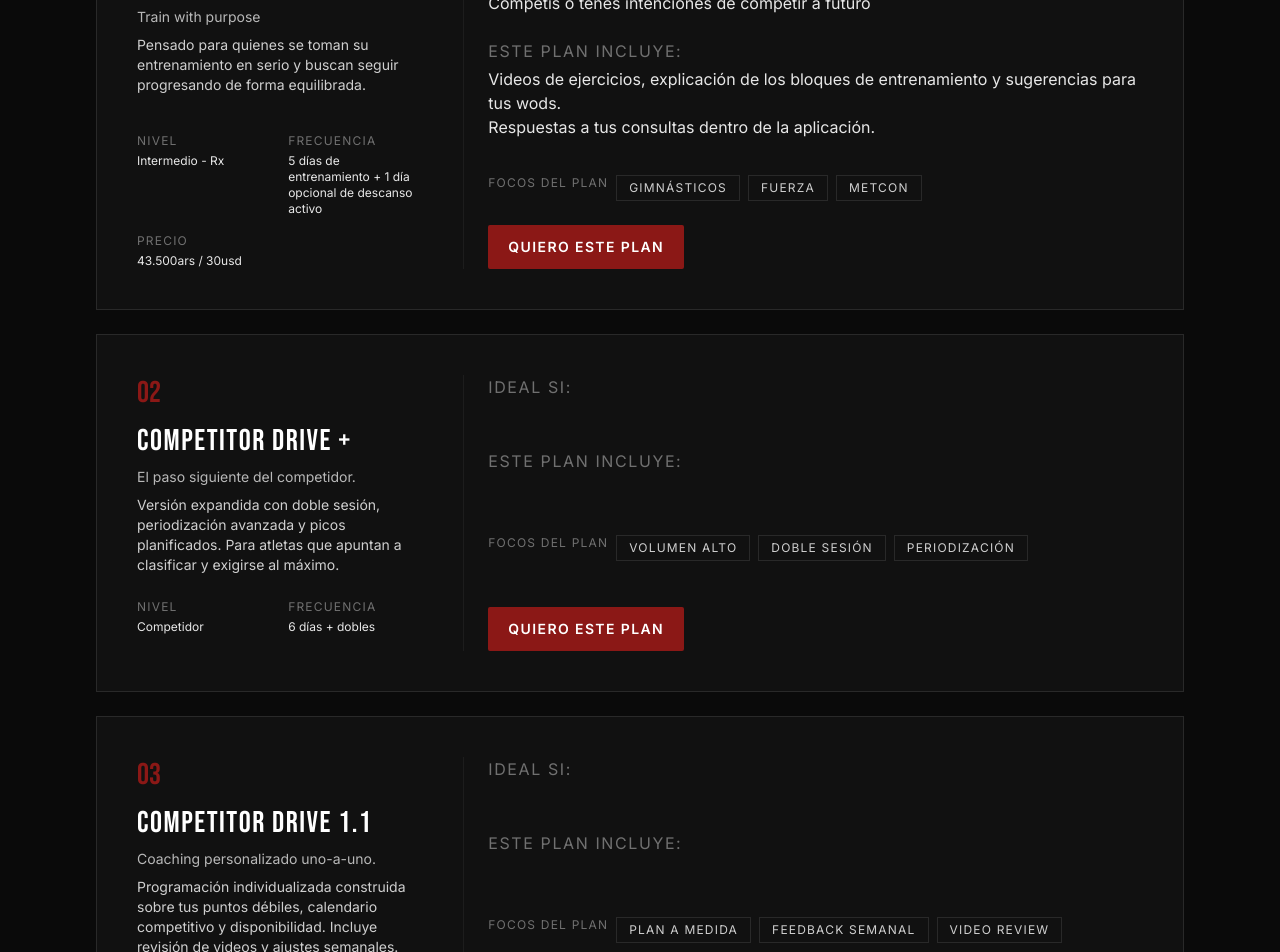
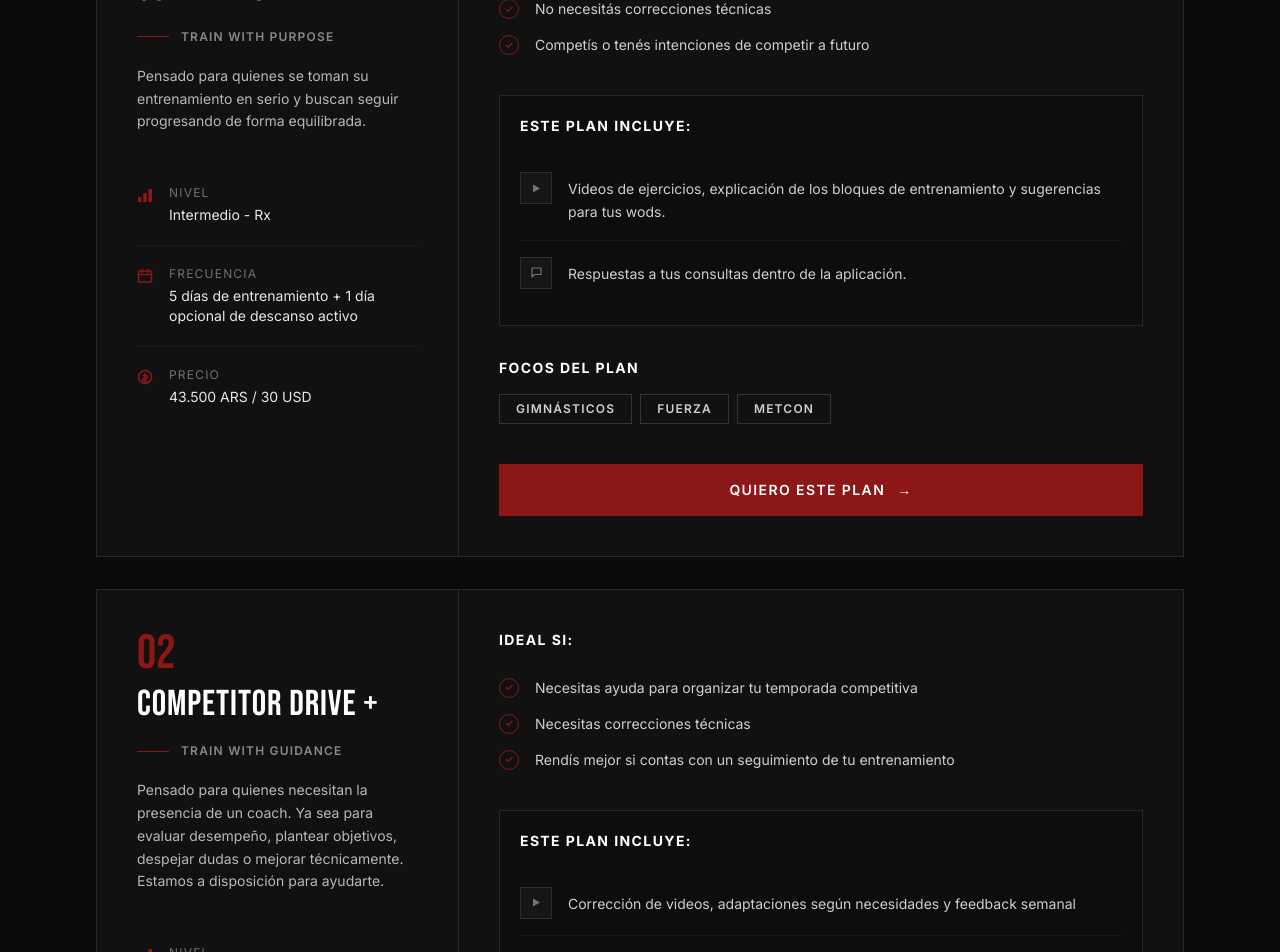
Before and after one commit to agusaldasoro/inner.drive, a Next.js app: page /planes in a window 1280 px wide. Shown: the part 560-1512 px from the top of the page. Built offline with nearby package versions, Linux system fonts and the light colour scheme.

Commit message:
Fix planes texts

```diff
--- a/src/app/planes/page.tsx
+++ b/src/app/planes/page.tsx
@@ -1,5 +1,5 @@
 import Link from "next/link";
-import { plans } from "@/lib/content";
+import { plans, type Plan } from "@/lib/content";
 
 export const metadata = { title: "Planes" };
 
@@ -12,84 +12,235 @@ export default function PlanesPage() {
           5 planes. <span className="text-brand-red">Un solo objetivo.</span>
         </h1>
         <p className="mt-6 max-w-2xl text-lg text-white/70">
-          Cada plan está pensado para que progreses. Desde el atleta que recién
-          comienza hasta el competidor experimentado. Encontrá el tuyo.
+          Cada plan está pensado para que progreses.
+          Desde el atleta que recién comienza hasta el competidor experimentado.
+          Encontrá el tuyo.
         </p>
 
-        <div className="mt-16 space-y-6">
+        <div className="mt-16 space-y-8">
           {plans.map((p, i) => (
-            <article
-              key={p.slug}
-              id={p.slug}
-              className="group grid scroll-mt-24 gap-6 border border-white/10 bg-brand-panel p-8 transition hover:border-brand-red md:grid-cols-[1fr,2fr] md:p-10"
-            >
-              <div className="flex flex-col justify-between gap-6 border-b border-white/5 pb-6 md:border-b-0 md:border-r md:pb-0 md:pr-10">
-                <div>
-                  <span className="font-display text-3xl text-brand-red">
-                    {String(i + 1).padStart(2, "0")}
-                  </span>
-                  <h2 className="mt-3 font-display text-3xl uppercase tracking-wider">
-                    {p.name}
-                  </h2>
-                  <div>
-                    <p className="mt-2 text-sm text-white/70">{p.tagline}</p>
-                  </div>
-                  <div>
-                    <p className="mt-2 text-sm text-white/80">{p.description}</p>
-                  </div>
-                </div>
-                <dl className="grid grid-cols-2 gap-4 text-xs">
-                  <div>
-                    <dt className="uppercase tracking-widest text-white/40">Nivel</dt>
-                    <dd className="mt-1 text-white/90">{p.level}</dd>
-                  </div>
-                  <div>
-                    <dt className="uppercase tracking-widest text-white/40">Frecuencia</dt>
-                    <dd className="mt-1 text-white/90">{p.daysPerWeek}</dd>
-                  </div>
-                  <div>
-                  {p.precio && (
-                    <div className="col-span-2">
-                      <dt className="uppercase tracking-widest text-white/40">Precio</dt>
-                      <dd className="mt-1 text-white/90">{p.precio}</dd>
-                    </div>
-                  )}
-                </div>
-                </dl>
-              </div>
-              <div className="flex flex-col justify-between gap-6">
-                  <div>
-                    <dt className="uppercase tracking-widest text-white/40">Ideal si:</dt>
-                    <dd className="mt-1 text-white/90" dangerouslySetInnerHTML={{ __html: p.ideal || "" }} />
-                  </div>
-                  <div>
-                    <dt className="uppercase tracking-widest text-white/40">Este plan incluye:</dt>
-                    <dd className="mt-1 text-white/90" dangerouslySetInnerHTML={{ __html: p.incluye || "" }} />
-                  </div>
-                  <div className="mt-3 flex flex-wrap gap-2">
-                    <p className="text-xs uppercase tracking-widest text-white/40"> Focos del plan </p>
-                    {p.focus.map((f) => (
-                      <span
-                        key={f}
-                        className="border border-white/10 px-3 py-1 text-xs uppercase tracking-widest text-white/80"
-                      >
-                        {f}
-                      </span>
-                    ))}
-                  </div>
-                <div>
-                  <Link
-                    href={`/contacto?plan=${p.slug}`}
-                    className="btn-primary text-xs"
-                  >
-                    Quiero este plan
-                  </Link>
-                </div>
-              </div>
-            </article>
+            <PlanCard key={p.slug} plan={p} index={i} />
           ))}
         </div>
       </div>
     </section>
   );
 }
+
+function PlanCard({ plan: p, index: i }: { plan: Plan; index: number }) {
+  return (
+    <article
+      id={p.slug}
+      className="scroll-mt-24 border border-white/10 bg-brand-panel transition-colors hover:border-brand-red grid md:grid-cols-[1fr,2fr]"
+    >
+      {/* Left: identity + meta */}
+      <div className="flex flex-col gap-8 border-b border-white/10 p-8 md:border-b-0 md:border-r md:p-10">
+        <div>
+          <span className="font-display text-5xl leading-none text-brand-red">
+            {String(i + 1).padStart(2, "0")}
+          </span>
+          <h2 className="mt-2 font-display text-4xl uppercase leading-[1.05] tracking-wide">
+            {p.name}
+          </h2>
+          <div className="mt-5 flex items-center gap-3">
+            <span className="h-px w-8 shrink-0 bg-brand-red" aria-hidden="true" />
+            <p className="text-xs font-semibold uppercase tracking-widest text-white/50">
+              {p.tagline.replace(/\.$/, "")}
+            </p>
+          </div>
+          <p className="mt-5 text-sm leading-relaxed text-white/70">
+            {p.description}
+          </p>
+        </div>
+
+        <div className="divide-y divide-white/5">
+          <MetaRow icon={<BarChartIcon />} label="Nivel" value={p.level} />
+          <MetaRow icon={<CalendarIcon />} label="Frecuencia" value={p.daysPerWeek} />
+          {p.precio && (
+            <MetaRow icon={<PriceIcon />} label="Precio" value={p.precio} />
+          )}
+        </div>
+      </div>
+
+      {/* Right: details + CTA */}
+      <div className="flex flex-col gap-8 p-8 md:p-10">
+        {/* Ideal si */}
+        <div>
+          <SectionTitle title="Ideal si:" />
+          <div className="mt-5">
+            {p.idealFor.map((item) => (
+              <div key={item} className="flex items-center gap-4 py-2">
+                <CheckCircle />
+                <p className="text-sm text-white/80">{item}</p>
+              </div>
+            ))}
+          </div>
+        </div>
+
+        {/* Este plan incluye */}
+        <div className="border border-white/10 bg-brand-ink/60 p-5">
+          <SectionTitle title="Este plan incluye:" />
+          <div className="mt-5 divide-y divide-white/5">
+            {p.includes.map((item, idx) => (
+              <div key={item} className="flex items-start gap-4 py-4">
+                <IncludeIcon index={idx} />
+                <p className="pt-1.5 text-sm leading-relaxed text-white/80">{item}</p>
+              </div>
+            ))}
+          </div>
+        </div>
+
+        {/* Focos del plan */}
+        <div>
+          <SectionTitle title="Focos del plan" />
+          <div className="mt-4 flex flex-wrap gap-2">
+            {p.focus.map((f) => (
+              <span
+                key={f}
+                className="border border-white/15 px-4 py-1.5 text-xs font-semibold uppercase tracking-widest text-white/80"
+              >
+                {f}
+              </span>
+            ))}
+          </div>
+        </div>
+
+        {/* CTA */}
+        <div className="mt-auto pt-2">
+          <Link
+            href={`/contacto?plan=${p.slug}`}
+            className="flex w-full items-center justify-center gap-3 bg-brand-red py-4 text-sm font-semibold uppercase tracking-widest text-white transition-colors hover:bg-[#a01d1b]"
+          >
+            Quiero este plan
+            <span aria-hidden="true">→</span>
+          </Link>
+        </div>
+      </div>
+    </article>
+  );
+}
+
+function SectionTitle({ title }: { title: string }) {
+  return (
+    <h3 className="flex items-center gap-2.5 text-sm font-bold uppercase tracking-widest text-white">
+      {title}
+    </h3>
+  );
+}
+
+function MetaRow({
+  icon,
+  label,
+  value,
+}: {
+  icon: React.ReactNode;
+  label: string;
+  value: string;
+}) {
+  return (
+    <div className="flex items-start gap-4 py-5">
+      <div className="mt-0.5 shrink-0 text-brand-red">{icon}</div>
+      <div>
+        <p className="text-xs uppercase tracking-widest text-white/40">{label}</p>
+        <p className="mt-1 text-sm text-white/90">{value}</p>
+      </div>
+    </div>
+  );
+}
+
+function CheckCircle() {
+  return (
+    <span
+      aria-hidden="true"
+      className="flex h-5 w-5 shrink-0 items-center justify-center rounded-full border border-brand-red text-[10px] font-bold text-brand-red"
+    >
+      ✓
+    </span>
+  );
+}
+
+function IncludeIcon({ index }: { index: number }) {
+  return (
+    <span
+      aria-hidden="true"
+      className="flex h-8 w-8 shrink-0 items-center justify-center border border-white/10 bg-white/[0.04] text-white/40"
+    >
+      {index === 0 ? <PlayIcon /> : <ChatIcon />}
+    </span>
+  );
+}
+
+function BarChartIcon() {
+  return (
+    <svg width="16" height="16" viewBox="0 0 16 16" fill="currentColor" aria-hidden="true">
+      <rect x="1" y="10" width="3.5" height="5" rx="0.5" />
+      <rect x="6.25" y="6" width="3.5" height="9" rx="0.5" />
+      <rect x="11.5" y="2" width="3.5" height="13" rx="0.5" />
+    </svg>
+  );
+}
+
+function CalendarIcon() {
+  return (
+    <svg
+      width="16"
+      height="16"
+      viewBox="0 0 16 16"
+      fill="none"
+      stroke="currentColor"
+      strokeWidth="1.5"
+      strokeLinecap="round"
+      aria-hidden="true"
+    >
+      <rect x="1.5" y="3" width="13" height="11" rx="1" />
+      <path d="M1.5 6.5h13" />
+      <path d="M5 1.5v3" />
+      <path d="M11 1.5v3" />
+    </svg>
+  );
+}
+
+function PriceIcon() {
+  return (
+    <svg
+      width="16"
+      height="16"
+      viewBox="0 0 16 16"
+      fill="none"
+      stroke="currentColor"
+      strokeWidth="1.5"
+      strokeLinecap="round"
+      aria-hidden="true"
+    >
+      <circle cx="8" cy="8" r="6.5" />
+      <path d="M8 4.5v7" />
+      <path d="M6 6.5h3a1.5 1.5 0 0 1 0 3H7a1.5 1.5 0 0 0 0 3h3" />
+    </svg>
+  );
+}
+
+function PlayIcon() {
+  return (
+    <svg width="11" height="11" viewBox="0 0 11 11" fill="currentColor" aria-hidden="true">
+      <path d="M2 1.5v8l7-4-7-4z" />
+    </svg>
+  );
+}
+
+function ChatIcon() {
+  return (
+    <svg
+      width="11"
+      height="11"
+      viewBox="0 0 11 11"
+      fill="none"
+      stroke="currentColor"
+      strokeWidth="1.2"
+      strokeLinejoin="round"
+      strokeLinecap="round"
+      aria-hidden="true"
+    >
+      <path d="M1 1h9v6.5H3.5L1 10V1z" />
+    </svg>
+  );
+}
--- a/src/lib/content.ts
+++ b/src/lib/content.ts
@@ -15,9 +15,9 @@ export type Plan = {
   focus: string[];
   daysPerWeek: string;
   description: string;
-  ideal?: string;
-  incluye?: string;
-  precio?: string;
+  idealFor: string[];
+  includes: string[];
+  precio: string;
 };
 
 export type Coach = {
@@ -32,53 +32,106 @@ export const plans: Plan[] = [
     slug: "competitor-drive",
     name: "Competitor Drive",
     tagline: "Train with purpose",
-    description: "Pensado para quienes se toman su entrenamiento en serio y buscan seguir progresando de forma equilibrada.",
     level: "Intermedio - Rx",
     daysPerWeek: "5 días de entrenamiento + 1 día opcional de descanso activo",
-    ideal: "<ul> <li>Querés entrenar por tu cuenta</li> <li>No necesitás correcciones técnicas</li> <li>Competís o tenés intenciones de competir a futuro</li> </ul>",
-    incluye: "<ul> <li>Videos de ejercicios, explicación de los bloques de entrenamiento y sugerencias para tus wods.</li> <li>Respuestas a tus consultas dentro de la aplicación. </li> </ul>",
+    description:
+      "Pensado para quienes se toman su entrenamiento en serio y buscan seguir progresando de forma equilibrada.",
+    idealFor: [
+      "Querés entrenar por tu cuenta",
+      "No necesitás correcciones técnicas",
+      "Competís o tenés intenciones de competir a futuro",
+    ],
+    includes: [
+      "Videos de ejercicios, explicación de los bloques de entrenamiento y sugerencias para tus wods.",
+      "Respuestas a tus consultas dentro de la aplicación.",
+    ],
     focus: ["GIMNÁSTICOS", "FUERZA", "METCON"],
-    precio: "43.500ars / 30usd",
+    precio: "43.500 ARS / 30 USD",
   },
   {
     slug: "competitor-drive-plus",
     name: "Competitor Drive +",
-    tagline: "El paso siguiente del competidor.",
-    level: "Competidor",
-    focus: ["Volumen alto", "Doble sesión", "Periodización"],
-    daysPerWeek: "6 días + dobles",
+    tagline: "Train with guidance",
+    level: "Intermedio - Rx",
+    daysPerWeek: "5 días de entrenamiento + 1 día opcional de descanso activo",
     description:
-      "Versión expandida con doble sesión, periodización avanzada y picos planificados. Para atletas que apuntan a clasificar y exigirse al máximo.",
+      "Pensado para quienes necesitan la presencia de un coach. Ya sea para evaluar desempeño, plantear objetivos, despejar dudas o mejorar técnicamente. Estamos a disposición para ayudarte.",
+    idealFor: [
+      "Necesitas ayuda para organizar tu temporada competitiva",
+      "Necesitas correcciones técnicas",
+      "Rendís mejor si contas con un seguimiento de tu entrenamiento",
+    ],
+    includes: [
+      "Corrección de videos, adaptaciones según necesidades y feedback semanal",
+      "Respuestas a tus consultas por WhatsApp",
+    ],
+    focus: ["GIMNÁSTICOS", "FUERZA", "METCON", "FEEDBACK", "AJUSTES"],
+    precio: "72.500 ARS / 50 USD"
   },
   {
     slug: "competitor-drive-1-1",
     name: "Competitor Drive 1.1",
-    tagline: "Coaching personalizado uno-a-uno.",
-    level: "Competidor",
+    tagline: "Train with precision",
+    level: "PARA TODOS",
     focus: ["Plan a medida", "Feedback semanal", "Video review"],
     daysPerWeek: "A medida",
     description:
-      "Programación individualizada construida sobre tus puntos débiles, calendario competitivo y disponibilidad. Incluye revisión de videos y ajustes semanales.",
+      "Este es nuestro plan más completo, pensado para quienes necesitan un entrenamiento hecho a su medida. Sea cual sea tu objetivo nos adaptamos a lo que necesites.",
+    idealFor: [
+      "Llevas un tiempo entrenando pero sentís que no avanzas",
+      "Tenes debilidades muy marcadas que no cubre una programación general",
+      "Necesitas correcciones técnicas y ayuda para sacar movimientos",
+      "Los horarios y días en que podes entrenar cambian semana a semana",
+      "Tenes dudas diarias que necesitas despejar con un coach",
+    ],
+    includes: [
+      "Corrección de videos",
+      "Contacto directo con coaches por WhatsApp",
+      "Acompañamiento para clasificatorios y eventos si fuera necesario",
+      "Videollamada mensual para evaluar progreso y realizar ajustes a la programación",
+    ],
+    precio: "130.000 ARS / 90 USD"
   },
   {
     slug: "gymnastics",
     name: "Gymnastics",
-    tagline: "Construí la base que te falta.",
+    tagline: "Construí la base que necesitás",
     level: "Especialidad",
     focus: ["Pull-ups", "HSPU", "Muscle-ups", "Core"],
-    daysPerWeek: "3–4 días",
+    daysPerWeek: "3 días",
     description:
-      "Plan específico de gimnástico para desbloquear movimientos y construir la fuerza relativa que cambia tu performance en el WOD.",
+      "Plan enfocado en mejorar tus movimientos gimnásticos. Incluye 3 días de entrenamiento, 2 niveles según experiencia.",
+    idealFor: [
+      "Nivel 1: Para atletas que aún no tienen todos los movimientos gimnásticos y quieren incorporarlos. Trabajaremos fuerza específica y progresiones técnicas para lograr mayor fluidez y volúmen. Recomendamos los siguientes movimientos como requisitos mínimos: strict pull up, butterfly pull up. handstand hold (contra la pared) toes to bar",
+      "Nivel 2: Para atletas que ya realizan todos los movimientos gimnásticos y quieren mejorar su rendimiento dentro de un workout. Recomendamos los siguientes movimientos como requisitos mínimos: strict pull up, butterfly pull up handstand walk (al menos 3mts) toes to bar muscle up "
+    ],
+    includes: [
+      "Acceso a videos explicativos.",
+      "Consultas generales dentro de la app.",
+    ],
+    precio: "36.000ars / 25usd"
   },
   {
     slug: "gymnastics-1-1",
     name: "Gymnastics 1.1",
-    tagline: "Gimnástico personalizado.",
-    level: "Especialidad",
-    focus: ["Plan a medida", "Progresiones", "Video review"],
-    daysPerWeek: "A medida",
+    tagline: "Gimnástico personalizado",
+    level: "PARA TODOS",
+    focus: ["PLAN A MEDIDA", "FEEDBACK", "SEGUIMIENTO"],
+    daysPerWeek: "3 días",
     description:
-      "Coaching gimnástico uno-a-uno. Progresiones diseñadas a partir de tu nivel actual y tus objetivos puntuales.",
+      "Plan para aquellos que necesiten un enfoque personalizado, ya sea para aprender nuevos movimientos o mejorar los que ya tienen.",
+    idealFor: [
+      "Querés aprender movimientos nuevos o mejorar la técnica",
+      "Llevas un tiempo entrenando pero sentís que no avanzas",
+      "Tenés debilidades muy marcadas que no cubre una programación general",
+      "Buscas seguimiento con un coach",
+    ],
+    includes: [
+      "Acceso a videos explicativos",
+      "Corrección de videos y seguimiento de tu coach",
+      "Contacto directo por WhatsApp"
+    ],
+    precio: "58.000 ARS / 40 USD"
   },
 ];
 
```
